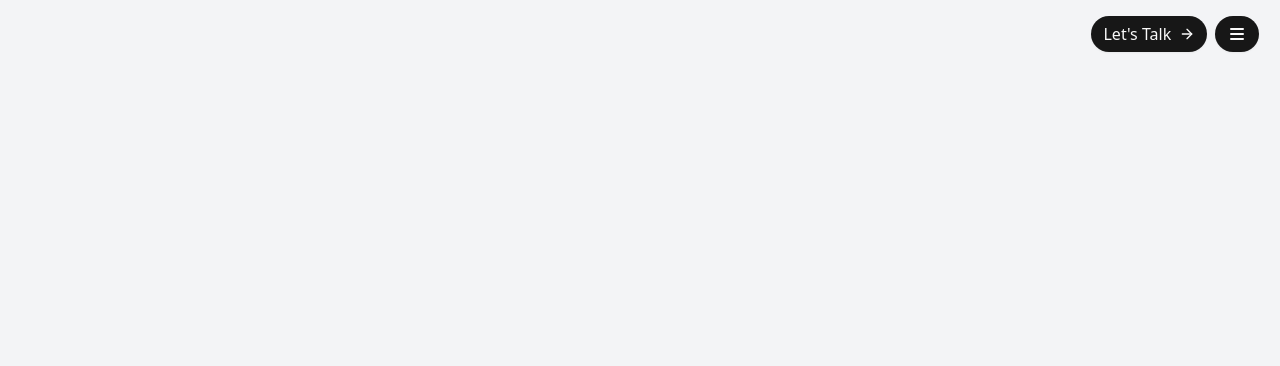
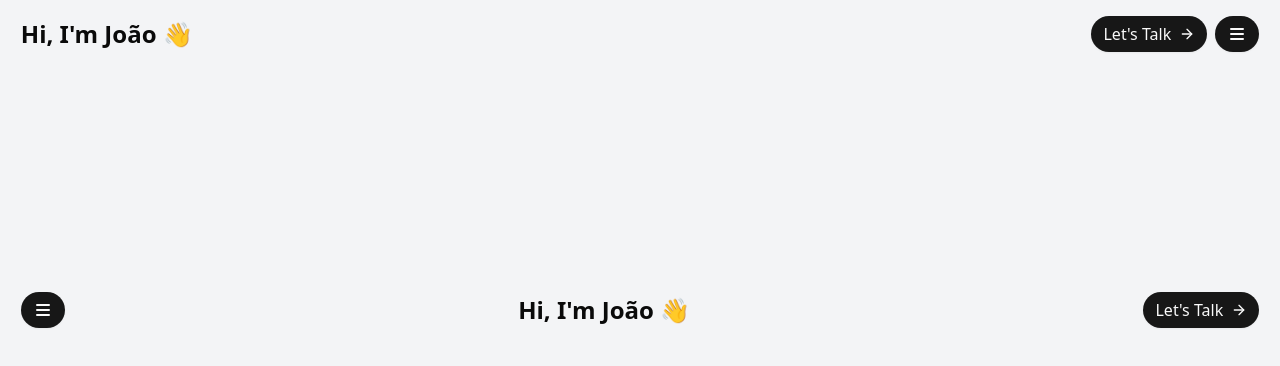
Before and after one commit to jp9141joao/my-portfolio, a Next.js app: page / in a window 1280 px wide. Shown: the top 366 px of the page. Built offline with nearby package versions, Linux system fonts and the light colour scheme.

Commit message:
test: add new styling to header

```diff
--- a/src/app/page.tsx
+++ b/src/app/page.tsx
@@ -1,9 +1,11 @@
-import Header from "@/components/header/Header";
+import Header1 from "@/components/header/Header1";
+import Header2 from "@/components/header/Header2";
 
 export default function Home() {
   return (
-    <div className="px-[1.3rem] py-[1rem]">
-      <Header />
+    <div className="grid gap-y-60 px-[1.3rem] py-[1rem]">
+      <Header1 />
+      <Header2 />
     </div>
   );
 }
--- a/src/components/header/Header.tsx
+++ /dev/null
@@ -1,27 +0,0 @@
-import { Button } from "../ui/button";
-import Menu from './Menu';
-import { LuArrowRight } from "react-icons/lu";
-
-export default function Header() {
-
-    return (
-        <div className="flex justify-between items-center">
-            <div>
-                <h1 className="hidden text-xl 2xs:text-2xl font-semibold ">
-                    Hi, I&apos;m João
-                </h1>
-            </div>
-            <div className="flex gap-2">
-                <Button
-                    className="flex"
-                >
-                    <p className="text-sm 2xs:text-base">
-                        Let&apos;s Talk
-                    </p>
-                    <LuArrowRight className="2xs:size-4"/>
-                </Button>
-                <Menu />
-            </div>
-        </div>
-    )
-}
--- /dev/null
+++ b/src/components/header/Header1.tsx
@@ -0,0 +1,27 @@
+import { Button } from "../ui/button";
+import Menu from './Menu';
+import { LuArrowRight } from "react-icons/lu";
+
+export default function Header1() {
+
+    return (
+        <div className="flex justify-between items-center">
+            <div>
+                <h1 className="text-xl 2xs:text-2xl font-semibold ">
+                    Hi, I&apos;m João 👋
+                </h1>
+            </div>
+            <div className="flex gap-2">
+                <Button
+                    className="flex"
+                >
+                    <p className="text-sm 2xs:text-base">
+                        Let&apos;s Talk
+                    </p>
+                    <LuArrowRight className="2xs:size-4"/>
+                </Button>
+                <Menu />
+            </div>
+        </div>
+    )
+}
--- /dev/null
+++ b/src/components/header/Header2.tsx
@@ -0,0 +1,29 @@
+import { Button } from "../ui/button";
+import Menu from './Menu';
+import { LuArrowRight } from "react-icons/lu";
+
+export default function Header1() {
+
+    return (
+        <div className="flex justify-between items-center">
+            <div className="">
+                <Menu />
+            </div>
+            <div>
+                <h1 className="text-xl 2xs:text-2xl font-semibold ">
+                    Hi, I&apos;m João 👋
+                </h1>
+            </div>
+            <div>
+                <Button
+                    className="flex"
+                >
+                    <p className="text-sm 2xs:text-base">
+                        Let&apos;s Talk
+                    </p>
+                    <LuArrowRight className="2xs:size-4"/>
+                </Button>
+            </div>
+        </div>
+    )
+}
--- a/src/components/header/Menu.tsx
+++ b/src/components/header/Menu.tsx
@@ -3,7 +3,7 @@ import { useState } from "react";
 import { Popover, PopoverContent, PopoverTrigger } from "../ui/popover";
 import { Button } from "../ui/button";
 import { HiMenu, HiX } from "react-icons/hi";
-import { LuUserSearch, LuBrain, LuCodeXml, LuBriefcase } from "react-icons/lu";
+import { LuSquareUserRound, LuBrain, LuCodeXml, LuBriefcase } from "react-icons/lu";
 
 export default function Menu() {
 
@@ -31,7 +31,7 @@ export default function Menu() {
             >
                 <div>
                     <Button className="p-0">
-                        <LuUserSearch className="text-white size-4.5 2xs:size-5"/>
+                        <LuSquareUserRound className="text-white size-4.5 2xs:size-5"/>
                     </Button>
                 </div>
                 <div>
```
